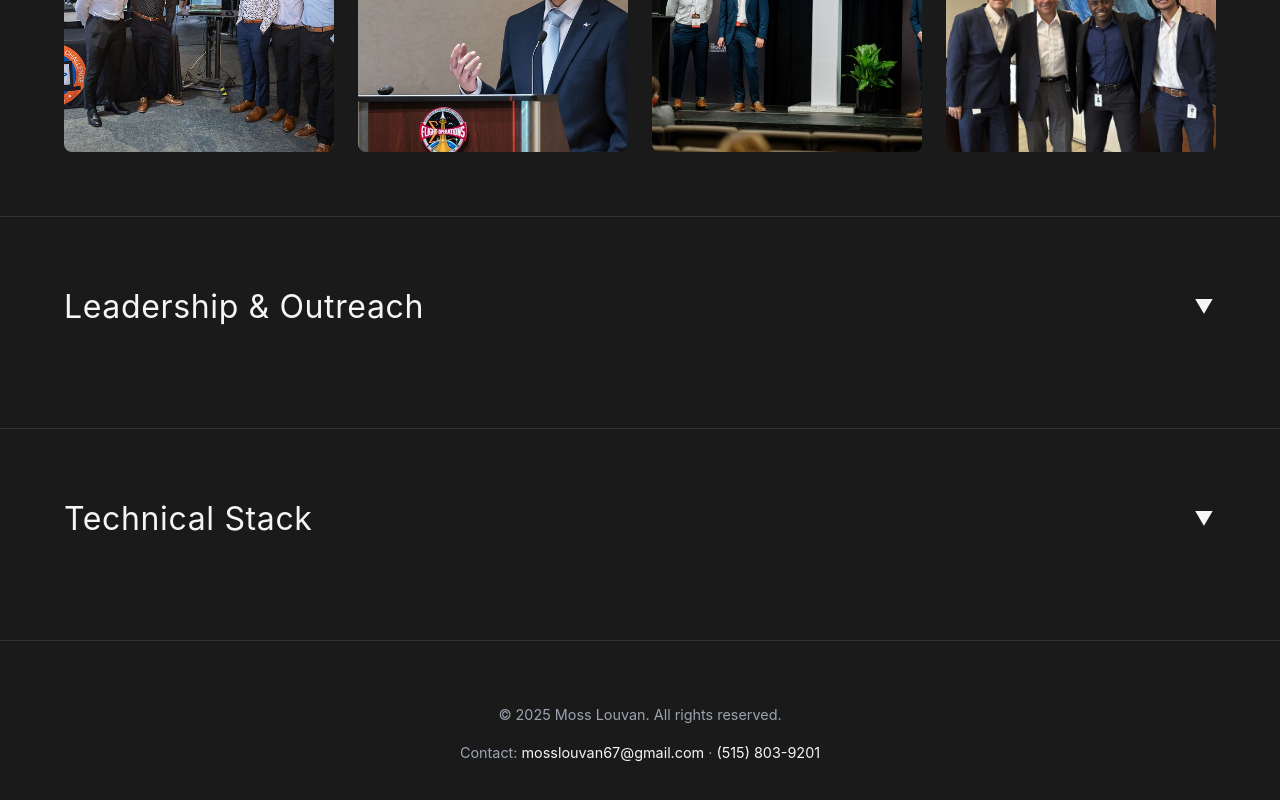
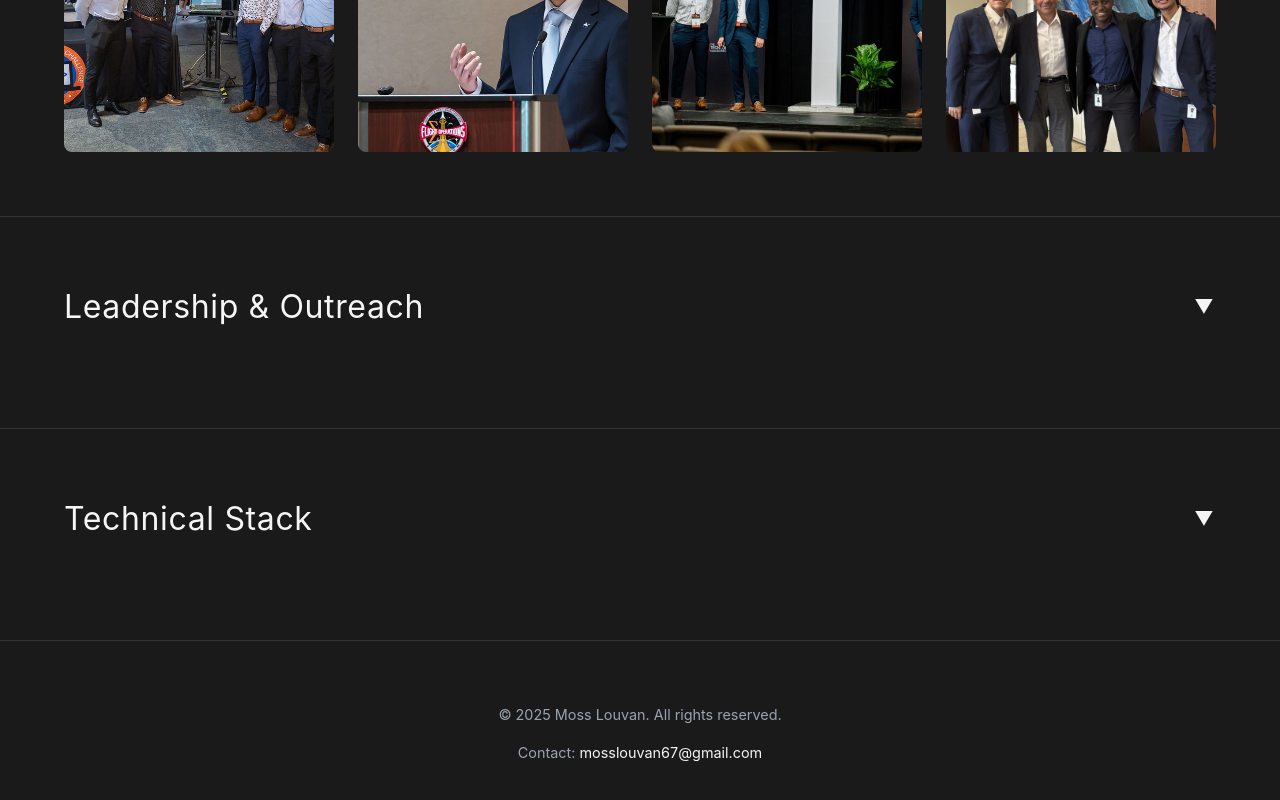
Before and after one commit to MossLouvan/MossLouvanPortfolio, a Next.js app: page / in a window 1280 px wide. Shown: the part 3144-3944 px from the top of the page. Built offline with nearby package versions, Linux system fonts and the light colour scheme.

Commit message:
chore: misc UI tweak

```diff
--- a/app/page.tsx
+++ b/app/page.tsx
@@ -411,8 +411,7 @@ export default function HomePage() {
           <footer className="footer">
             <p>© {new Date().getFullYear()} Moss Louvan. All rights reserved.</p>
             <p>
-              Contact: <a href="mailto:mosslouvan67@gmail.com">mosslouvan67@gmail.com</a> ·{" "}
-              <a href="tel:+15158039201">(515) 803-9201</a>
+              Contact: <a href="mailto:mosslouvan67@gmail.com">mosslouvan67@gmail.com</a>
             </p>
           </footer>
         </main>
```
